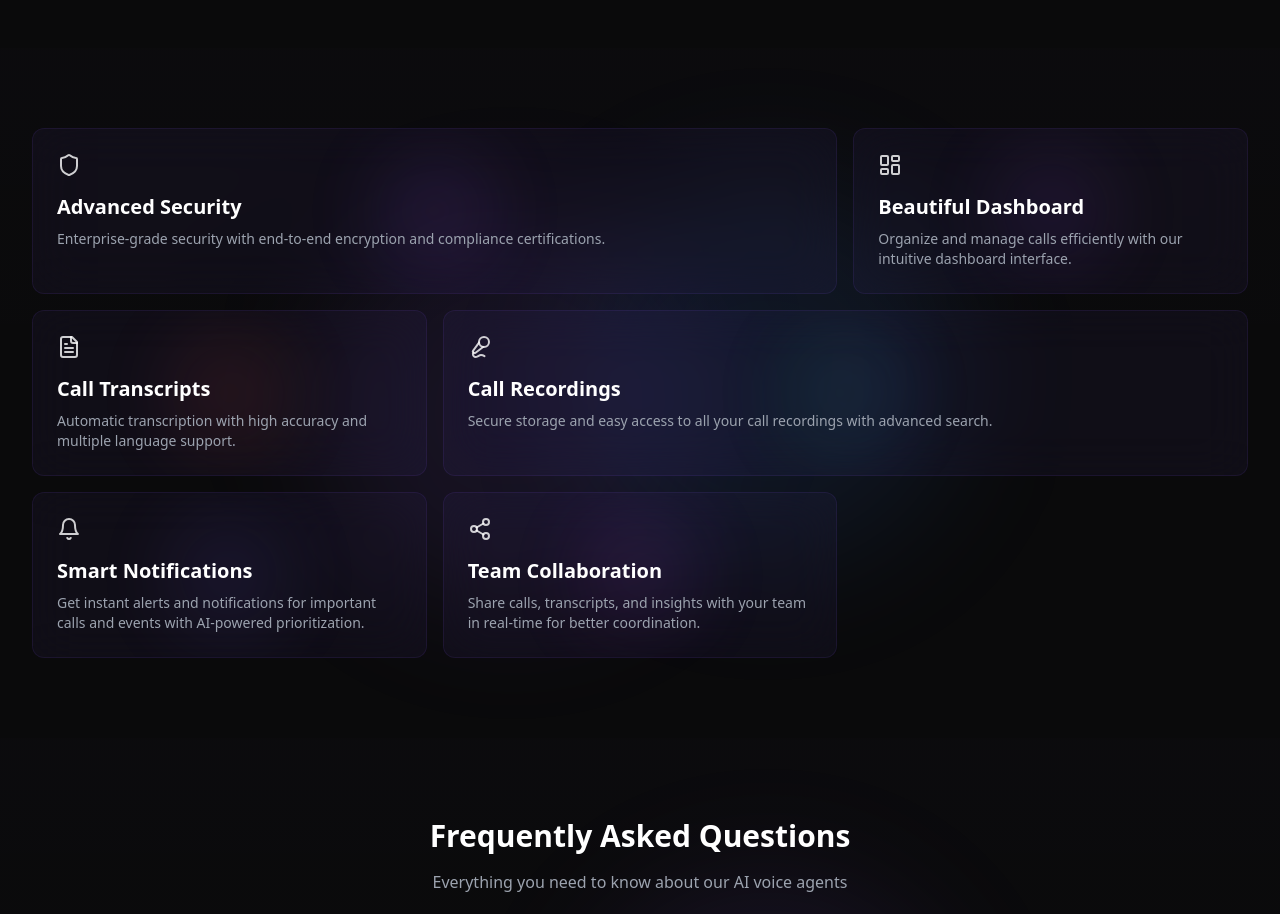
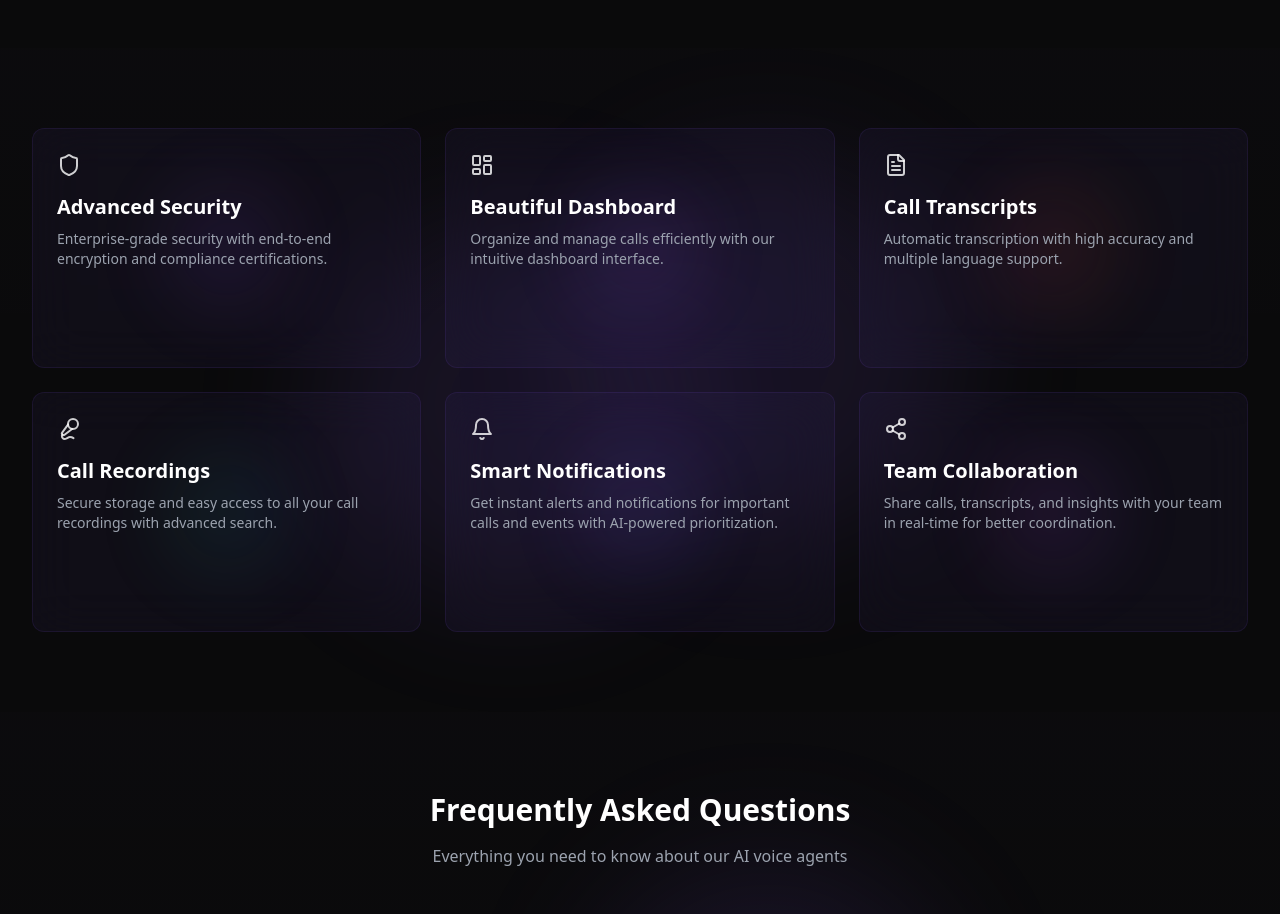
Before and after one commit to Huerize/AI-voice-saas, a React (Vite) app: page / in a window 1280 px wide. Shown: the part 1000-1914 px from the top of the page. Built offline with nearby package versions, Linux system fonts and the light colour scheme; no server answers.

Commit message:
Refactor features section
- Removed the "Trusted by Industry Leaders" section.
- Modified the features section to use boxes of equal length.

```diff
--- a/src/pages/Index.tsx
+++ b/src/pages/Index.tsx
@@ -46,7 +46,7 @@ const Index = () => {
     Icon: Shield,
     name: "Advanced Security",
     description: "Enterprise-grade security with end-to-end encryption and compliance certifications.",
-    className: "col-span-2",
+    className: "col-span-1",
     background: <div className="absolute inset-0 flex items-center justify-center opacity-10">
           <div className="w-32 h-32 rounded-full bg-gradient-to-r from-violet-500 to-purple-500 blur-2xl" />
         </div>
@@ -70,7 +70,7 @@ const Index = () => {
     Icon: Mic2,
     name: "Call Recordings",
     description: "Secure storage and easy access to all your call recordings with advanced search.",
-    className: "col-span-2",
+    className: "col-span-1",
     background: <div className="absolute inset-0 flex items-center justify-center opacity-10">
           <div className="w-32 h-32 rounded-full bg-gradient-to-r from-green-500 to-blue-500 blur-2xl" />
         </div>
@@ -276,22 +276,22 @@ const Index = () => {
         <div className="absolute inset-0">
           <div className="absolute inset-0 bg-gradient-to-b from-violet-500/5 via-transparent to-transparent opacity-20" />
           <div className="absolute top-1/4 left-1/4 w-96 h-96 bg-violet-500/10 rounded-full blur-3xl" />
-          <div className="absolute bottom-1/4 right-1/4 w-96 h-96 bg-blue-500/10 rounded-full blur-3xl" />
+          <div className="absolute bottom-1/4 right-1/4 w-96 h-96 bg-violet-500/10 rounded-full blur-3xl" />
         </div>
 
         <div className="max-w-7xl mx-auto px-4 sm:px-6 lg:px-8 relative">
-          <BentoGrid className="gap-4">
+          <div className="grid grid-cols-1 md:grid-cols-3 gap-6">
             {features.map((feature, i) => (
               <BentoCard
                 key={feature.name}
                 {...feature}
                 className={cn(
-                  "backdrop-blur-xl bg-violet-500/5 border-violet-500/10 hover:border-violet-500/20",
+                  "backdrop-blur-xl bg-violet-500/5 border-violet-500/10 hover:border-violet-500/20 h-[240px]",
                   feature.className
                 )}
               />
             ))}
-          </BentoGrid>
+          </div>
         </div>
       </section>
 
@@ -409,15 +409,9 @@ const Index = () => {
           <div className="mt-12 pt-8 border-t border-violet-500/10 flex flex-col md:flex-row items-center justify-between">
             <p className="text-gray-400">© 2024 VoiceAI. All rights reserved.</p>
             <div className="flex space-x-6 mt-4 md:mt-0">
-              <a href="#" className="text-gray-400 hover:text-violet-400 transition-colors">
-                Twitter
-              </a>
-              <a href="#" className="text-gray-400 hover:text-violet-400 transition-colors">
-                GitHub
-              </a>
-              <a href="#" className="text-gray-400 hover:text-violet-400 transition-colors">
-                LinkedIn
-              </a>
+              <a href="#" className="text-gray-400 hover:text-violet-400 transition-colors">Twitter</a>
+              <a href="#" className="text-gray-400 hover:text-violet-400 transition-colors">GitHub</a>
+              <a href="#" className="text-gray-400 hover:text-violet-400 transition-colors">LinkedIn</a>
             </div>
           </div>
         </div>
```
